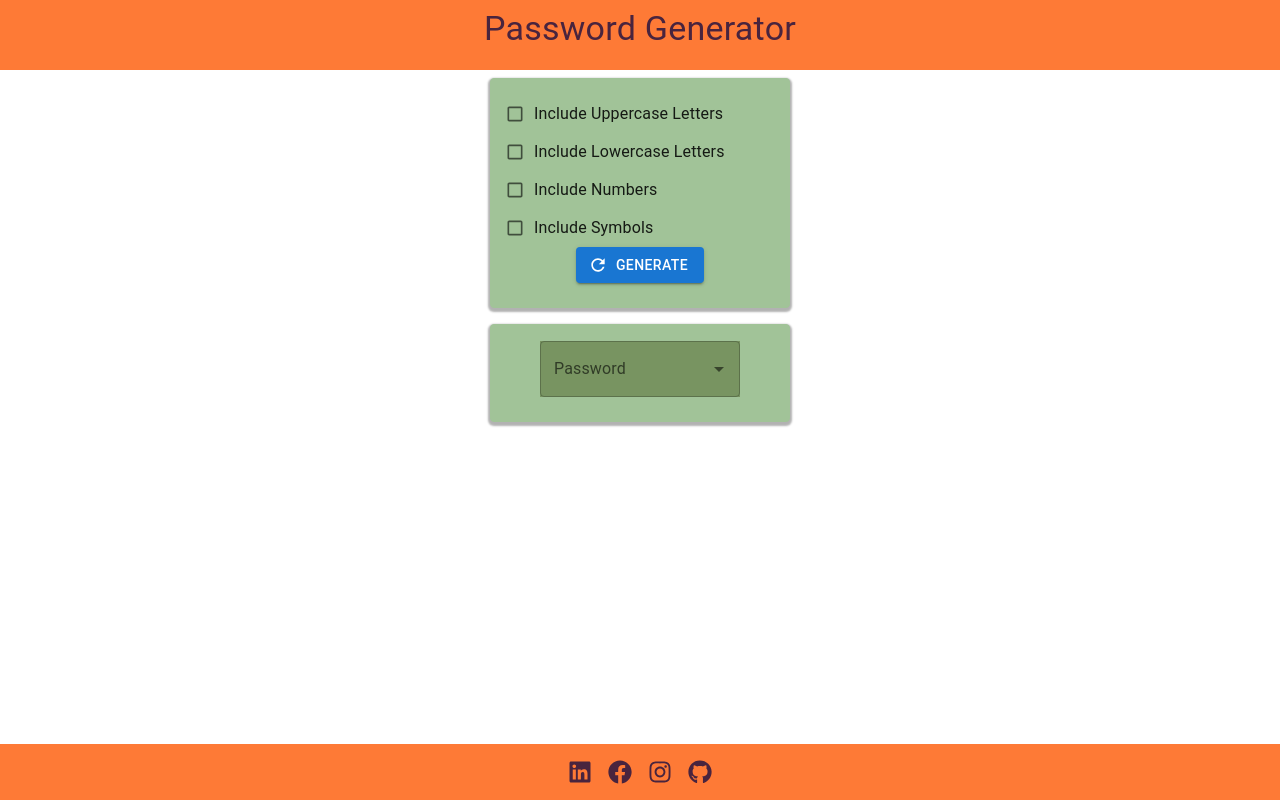
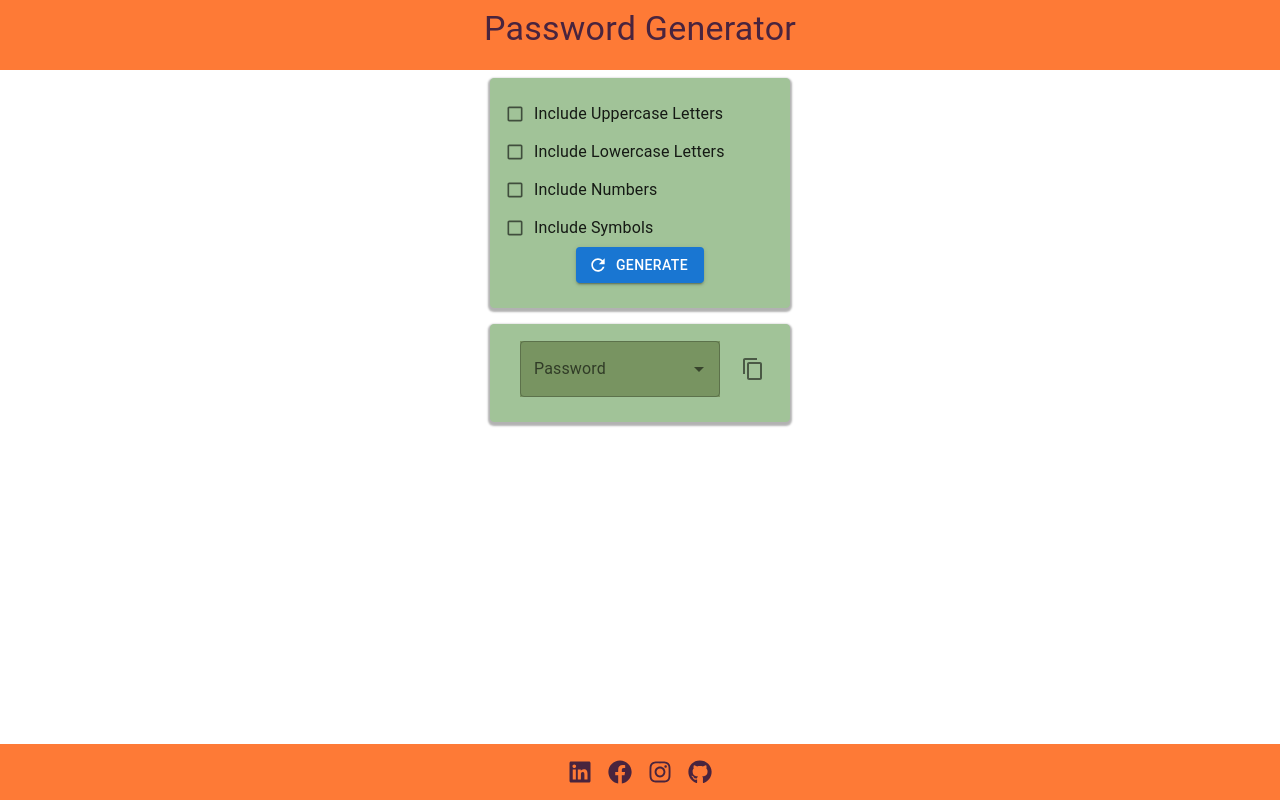
Before and after one commit to Abdullahprogramme/Password_Generator, a React (Create React App) app: page / in a window 1280 px wide. Built offline with nearby package versions, Linux system fonts and the light colour scheme.

Commit message:
Update Generator.js

```diff
--- a/src/Components/Generator.js
+++ b/src/Components/Generator.js
@@ -8,6 +8,10 @@ import Checkbox from '@mui/material/Checkbox';
 import Box from '@mui/material/Box';
 import Button from '@mui/material/Button';
 import RefreshIcon from '@mui/icons-material/Refresh';
+import ContentCopyIcon from '@mui/icons-material/ContentCopy';
+import IconButton from '@mui/material/IconButton';
+import Tooltip from '@mui/material/Tooltip';
+
 
 // Password generator function
 function generatePasswords(options) {
@@ -115,6 +119,7 @@ export default function ComboBox() {
                     boxShadow: '0 3px 5px 4px rgba(0, 0, 0, .3)',
                 },}} variant='default'>
                 <CardContent sx={{ padding: 2, justifyContent: 'center', alignItems: 'center' }}>
+                    <Box sx={{ display: 'flex', alignItems: 'center' }}>
                         <Autocomplete
                             disablePortal={false}
                             isOptionEqualToValue={(option, value) => option.label === value.label}
@@ -130,12 +135,22 @@ export default function ComboBox() {
                                 marginRight: 'auto',
                                 backgroundColor: '#789461',
                                 '& .MuiAutocomplete-paper': {
-                            maxHeight: 144, // Adjust this value as needed
+                                    maxHeight: 96, // Adjust this value as needed
                                     overflow: 'auto',
                                 },
                             }}
                             renderInput={(params) => <TextField {...params} label="Password" />}
                         />
+                        <Tooltip title="Copy">
+                            <IconButton
+                                onClick={() => {
+                                    navigator.clipboard.writeText(value ? value.label : '');
+                                }}
+                            >
+                                <ContentCopyIcon />
+                            </IconButton>
+                        </Tooltip>
+                    </Box>
                 </CardContent>
             </Card>
         </div>
```
Lines whose indentation alone changed are shown as unchanged.
